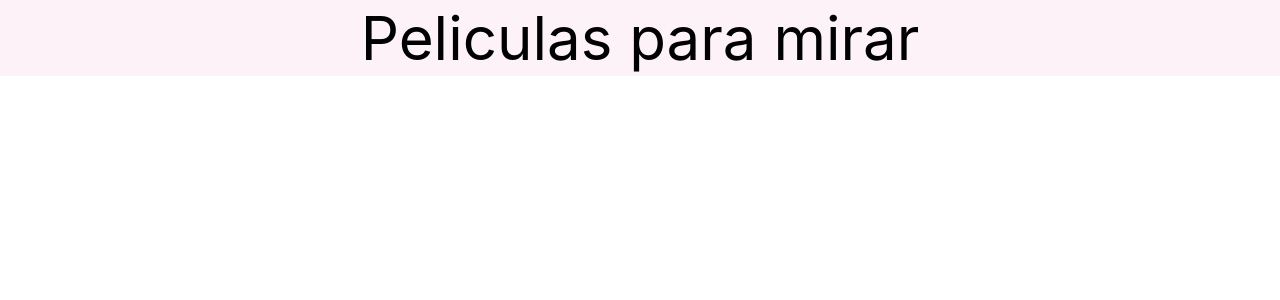
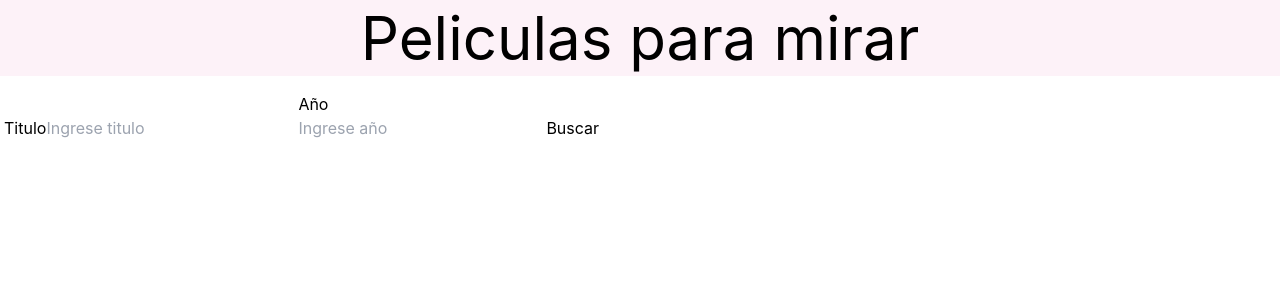
Before and after one commit to movilizame/movilizame-react-code-challenge, a React (Create React App) app: page / in a window 1280 px wide. Shown: the top 300 px of the page. Built offline with nearby package versions, Linux system fonts and the light colour scheme.

Commit message:
added inputs and button structures on searchmovies component with some style sheet

```diff
--- a/src/components/ui/SearchMovies.js
+++ b/src/components/ui/SearchMovies.js
@@ -1,3 +1,17 @@
-export default function SearchMovies () {
-    return <div></div>;
+export default function SearchMovies() {
+  return (
+    <div>
+      <form className=" flex flex-row items-end">
+        <div className="flex mt-100 mr-15 mx-1 ">
+          <p>Titulo</p>
+          <input type="search" placeholder="Ingrese titulo" />
+        </div>
+        <div>
+          <p>Año</p>
+          <input type="number" placeholder="Ingrese año" />
+        </div>
+        <button>Buscar</button>
+      </form>
+    </div>
+  );
 }
```
Also changed, not shown: 1 other file (tests, documents, lock files or other folders).
